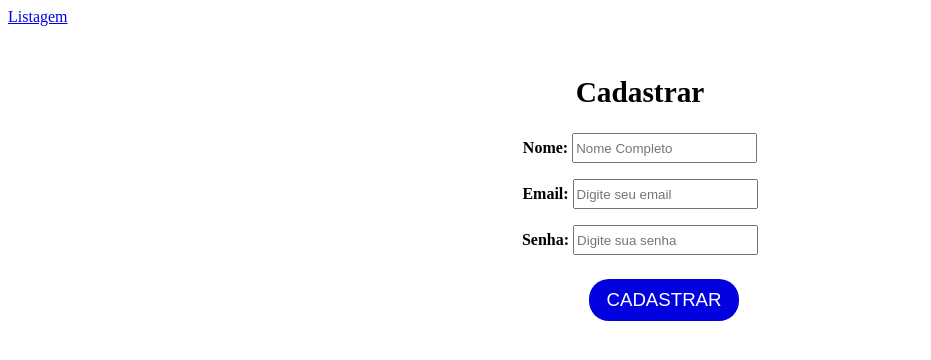
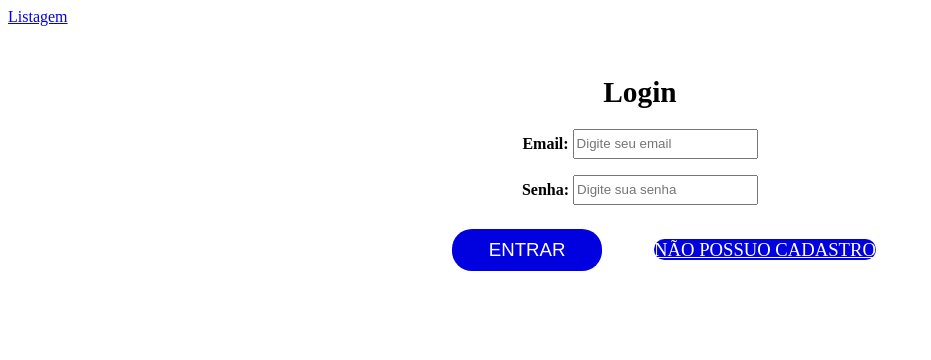
Before and after one commit to brunopontes90/cadastro-login, a PHP site: page / in a window 1280 px wide. Shown: the top 360 px of the page, without its empty margins (0-931 px from the left). Run offline with PHP 8.4, Linux system fonts and the light colour scheme.

Commit message:
Criado tela de login e cadastro

```diff
--- a/index.css
+++ b/index.css
@@ -45,11 +45,11 @@
     margin-top: 16px;
 }
 
-.input{
+.input {
     height: 24px;
 }
 
-.btn-cadastrar{
+.btn-cadastrar {
     width: 150px;
     height: 42px;
     border: none;
@@ -62,3 +62,17 @@
     text-transform: uppercase;
     background-color: var(--blue);
 }
+
+.btn-teste{
+    width: 150px;
+    height: 42px;
+    border: none;
+    font-size: 14pt;
+    cursor: pointer;
+    margin-top: 24px;
+    margin-left: 48px;
+    color: var(--white);
+    border-radius: 20px;
+    text-transform: uppercase;
+    background-color: var(--blue);
+}
--- a/index.php
+++ b/index.php
@@ -1,6 +1,5 @@
 <?php
     session_start();
-    ob_start(); //LIMPAR O BUFFER DE SAIDA
     include_once './src/Conection/Conection.php';
 ?>
 
@@ -13,49 +12,32 @@
 </head>
 <body>
     <a href="./src/pages/List/listar.php">Listagem</a>
-    <h1 class="titulo-cadastro" >Cadastrar</h1>
+    <h1 class="titulo-cadastro" >Login</h1>
     <?php
-        // RECEBE OS DADOS DO FORMULARIO
-        $dados = filter_input_array(INPUT_POST, FILTER_DEFAULT);
+        if(isset($_POST['entrar'])){
+            header("Location: ./src/pages/List/listar.php");
 
-        // VERIFICA SE O USUARIO CLICOU NO BOTÃO
-       if(!empty($dados['CadUser'])){
-            $empty_input = false;
-            $dados = array_map('trim', $dados);
+        }elseif(isset($_POST['entrar'])){
+            $query = $conn->prepare("SELECT id, nome FROM user WHERE email = :email AND senha = :senha");
+            $query->bindParam(':email', $_POST['login']);
+            $query->bindParam(':senha', $_POST['senha']);
+            $query->execute();
 
-            if(in_array("", $dados)){
-                $empty_input = true;
-                echo "<p style='color: red ;'>ERRO: Necessario preencher todos os campos!</p>";
+            $result = $query->fetchAll(PDO::FETCH_CLASS);
 
-            // VERIFICA SE É UM EMAIL
-            }elseif(!filter_var($dados['email'], FILTER_VALIDATE_EMAIL)){
-                $empty_input = true;
-                echo "<p style='color: red ;'>ERRO: Preencher com email válido!</p>";
+            if(count($result) == 1){
+                session_start();
+                $_SESSION['login'] = $result[0]->nome;
+                $_SESSION['id'] = $result[0]->id;
+
+                header("Location: ./src/pages/List/listar.php");
+            }else{
+                echo "<p style='color: red ;'>ERRO: Credenciais invalidas, tente novamente</p>";
+                header("Location: index.php");
             }
-
-            // VERIFICA SE TEM DADOS NO INPUT, SE TIVER, ENVIA OS DADOS
-            if(!$empty_input){
-                $query_user = $conn->prepare("INSERT INTO user (nome, email, senha) VALUES (:nome, :email, :senha)");
-                $query_user->bindParam(':nome', $_POST['nome']);
-                $query_user->bindParam(':email', $_POST['email']);
-                $query_user->bindParam(':senha', $_POST['senha']);
-                $query_user->execute();
-
-                if($query_user->rowCount()){
-                    unset($dados);
-                    $_SESSION['msg'] = "<p style='color: green ;'>Usuario cadastrado com sucesso!</p>";
-                    header("Location: src/pages/List/listar.php");
-                }else{
-                    echo "<p style='color: red ;'>ERRO: tente novamente</p>";
-                }
-            }
-        }
+        }else{}
     ?>
     <form name='cad-user' method='POST' action='' class="form-login">
-        <div class="div-name">
-            <label class="label">Nome:</label>
-            <input class="input" type="text" name="nome" id="nome" placeholder="Nome Completo" required/>
-        </div>
         <div class="div-email">
             <label class="label">Email:</label>
             <input class="input" type="email" name="email" id="email" placeholder="Digite seu email" required/>
@@ -65,7 +47,8 @@
             <input class="input" type="pass" name="senha" id="senha" placeholder="Digite sua senha" required/>
         </div>
 
-        <input class="btn-cadastrar" type="submit" value="Cadastrar" name="CadUser" />
+        <input class="btn-cadastrar" type="submit" value="Entrar" name="entrar" />
+        <a href="./src/Pages/Create/Cadastro.php" class="btn-teste">Não possuo cadastro</a>
     </form>
 </body>
 </html>
--- a/src/Pages/Edit/Editar.php
+++ b/src/Pages/Edit/Editar.php
@@ -17,7 +17,7 @@
     $result_edit_user->execute();
 
     if(($result_edit_user) AND ($result_edit_user->rowCount() != 0)){
-        $row_user = $result_edit_user->fetch(PDO::FETCH_ASSOC);
+        $row_user = $result_edit_user->fetch(PDO::FETCH_ASSOC); // LE O RESULTADO
     }else{
         $_SESSION['msg'] = "<p style='color: #FF0000;'>Erro; Usuário não encontrado</p>";
         header("Location: index.php");
@@ -66,7 +66,7 @@
                 $edit_user->bindParam(':senha', $_POST['senha']);
 
                 if($edit_user->execute()){
-                    $_SESSION['msg'] =  "<p style='color: #01DF01;'>Usuario editado com sucesso!</p>";
+                    $_SESSION['msg'] = "<p style='color: #01DF01;'>Usuario editado com sucesso!</p>";
                     header("Location: ../List/Listar.php");
                 }else{
                     $_SESSION['msg'] = "<p style='color: #FF0000;'>Erro; Usuario não editado com sucesso!</p>";
@@ -76,7 +76,7 @@
         }
     ?>
     <form id="edit-usuario" class="form-login" method="POST" action="">
-    <div class="div-name">
+        <div class="div-name">
             <label class="label">Nome:</label>
             <input class="input" type="text" name="nome" id="nome" value="<?=$row_user['nome'] ?>" placeholder="Nome Completo" required/>
         </div>
```
Also changed, not shown: src/Pages/Create/Cadastro.php (added, +71 -0 lines).
